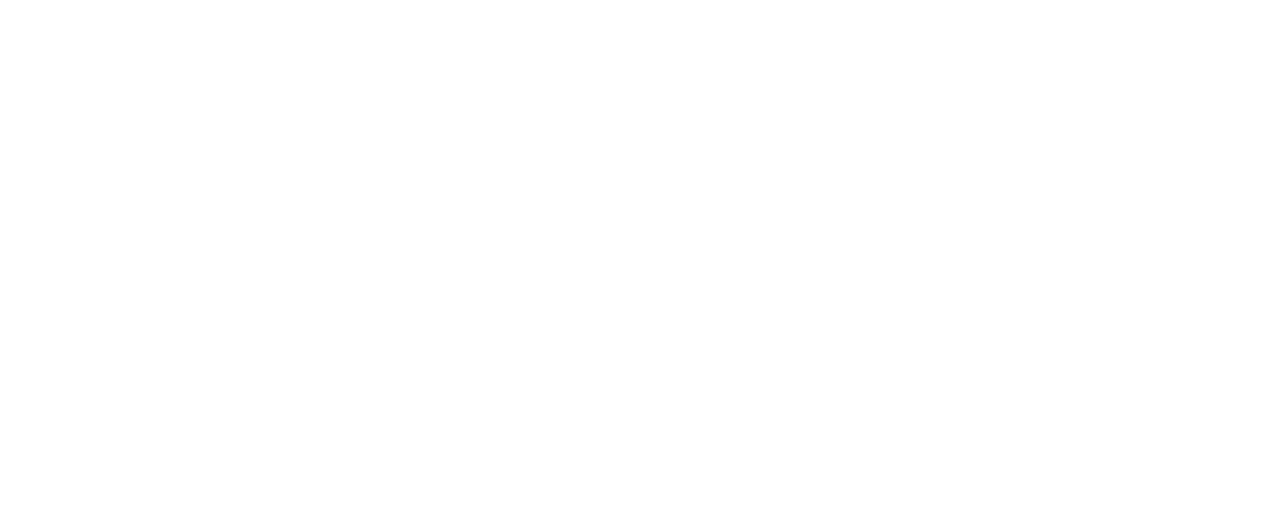
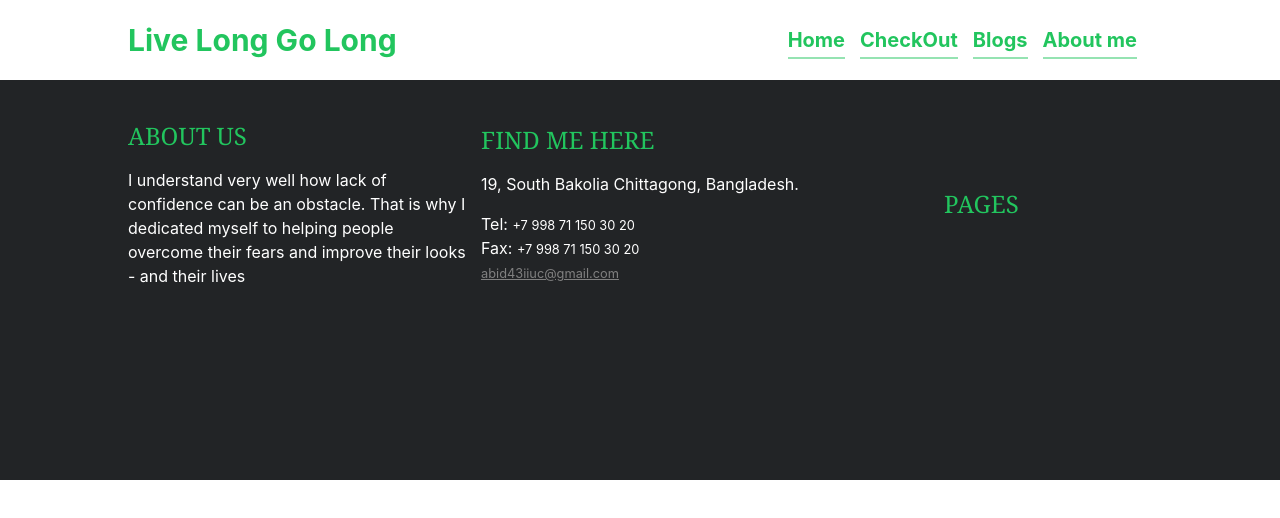
Before and after one commit to Abidur-Rahman-Chowdhury/live-long-go-long, a React (Create React App) app: page / in a window 1280 px wide. Shown: the top 518 px of the page. Built offline with nearby package versions, Linux system fonts and the light colour scheme.

Commit message:
done header component

```diff
--- a/package.json
+++ b/package.json
@@ -36,5 +36,10 @@
       "last 1 firefox version",
       "last 1 safari version"
     ]
+  },
+  "devDependencies": {
+    "autoprefixer": "^10.4.4",
+    "postcss": "^8.4.12",
+    "tailwindcss": "^3.0.24"
   }
 }
--- /dev/null
+++ b/postcss.config.js
@@ -0,0 +1,6 @@
+module.exports = {
+  plugins: {
+    tailwindcss: {},
+    autoprefixer: {},
+  },
+}
--- a/src/App.js
+++ b/src/App.js
@@ -1,10 +1,14 @@
 
 import './App.css';
+import Footer from './Components/Footer/Footer';
+import Header from './Components/Header/Header';
 
 function App() {
   return (
-    <div className="App">
+    <div>
+      <Header></Header>
 
+     <Footer></Footer>
     </div>
   );
 }
--- /dev/null
+++ b/src/Components/Footer/Footer.js
@@ -0,0 +1,42 @@
+import React from 'react';
+import { Link } from 'react-router-dom';
+import './Footer.css';
+const Footer = () => {
+  return (
+    <footer className=" min-h-[400px] bg-[#222426]">
+      <div className="footer-container pt-10 grid w-[80%] mx-auto grid-cols-1 md:grid-cols-2 lg:grid-cols-3 text-[#22C55E] place-items-center  place-content-center gap-y-8">
+        <div>
+          <h4 className="text-2xl font-serif">ABOUT US</h4>
+          <p className="text-[white] mt-4">
+            I understand very well how lack of confidence can be an obstacle.
+            That is why I dedicated myself to helping people overcome their
+            fears and improve their looks - and their lives
+          </p>
+        </div>
+        <div>
+          <h4 className="text-2xl font-serif">FIND ME HERE</h4>
+          <p className="text-[white] mt-4">
+            19, South Bakolia Chittagong, Bangladesh.
+          </p>
+          <p className="text-[white] mt-4">
+            Tel: <small> +7 998 71 150 30 20</small> <br />
+            Fax: <small>+7 998 71 150 30 20</small>
+          </p>
+          <a to="https://mail.google.com/mail/u/1/#inbox" as={Link}>
+            <small className="text-[gray] underline underline-offset-1">
+              abid43iiuc@gmail.com
+            </small>
+          </a>
+        </div>
+        <div>
+                  <h4 className="text-2xl font-serif">PAGES</h4>
+                  <div>
+                      <Link></Link>
+                  </div>
+        </div>
+      </div>
+    </footer>
+  );
+};
+
+export default Footer;
--- /dev/null
+++ b/src/Components/Header/Header.css
@@ -0,0 +1,9 @@
+.items-container a{
+    font-size: 20px;
+    margin-right: 15px;
+    font-weight: bold;
+    color:#22C55E ;
+    padding-bottom: 5px;
+    border-bottom: 2px solid #22c55e7a ;
+
+}
--- /dev/null
+++ b/src/Components/Header/Header.js
@@ -0,0 +1,20 @@
+import React from 'react';
+import { Link } from 'react-router-dom';
+import './Header.css';
+
+const Header = () => {
+    return (
+        <nav className='w-[80%] mx-auto min-h-[80px] flex flex-col md:flex-row justify-between items-center'>
+            <h1 className='text-3xl font-bold text-green-500'>Live Long Go Long</h1>
+            <ul className='items-container'>
+                <Link to='/home'>Home</Link>
+                <Link to='/checkout'>CheckOut</Link>
+                <Link to='/blogs'>Blogs</Link>
+                <Link to='/aboutme'>About me</Link>
+
+             </ul>
+        </nav>
+    );
+};
+
+export default Header;
--- a/src/index.css
+++ b/src/index.css
@@ -1,3 +1,6 @@
+@tailwind base;
+@tailwind components;
+@tailwind utilities;
 body {
   margin: 0;
   font-family: -apple-system, BlinkMacSystemFont, 'Segoe UI', 'Roboto', 'Oxygen',
--- /dev/null
+++ b/tailwind.config.js
@@ -0,0 +1,9 @@
+module.exports = {
+  content: [
+    "./src/**/*.{js,jsx,ts,tsx}",
+  ],
+  theme: {
+    extend: {},
+  },
+  plugins: [],
+}
```
Also changed, not shown: src/Components/Footer/Footer.css (added), 1 other file (tests, documents, lock files or other folders).
